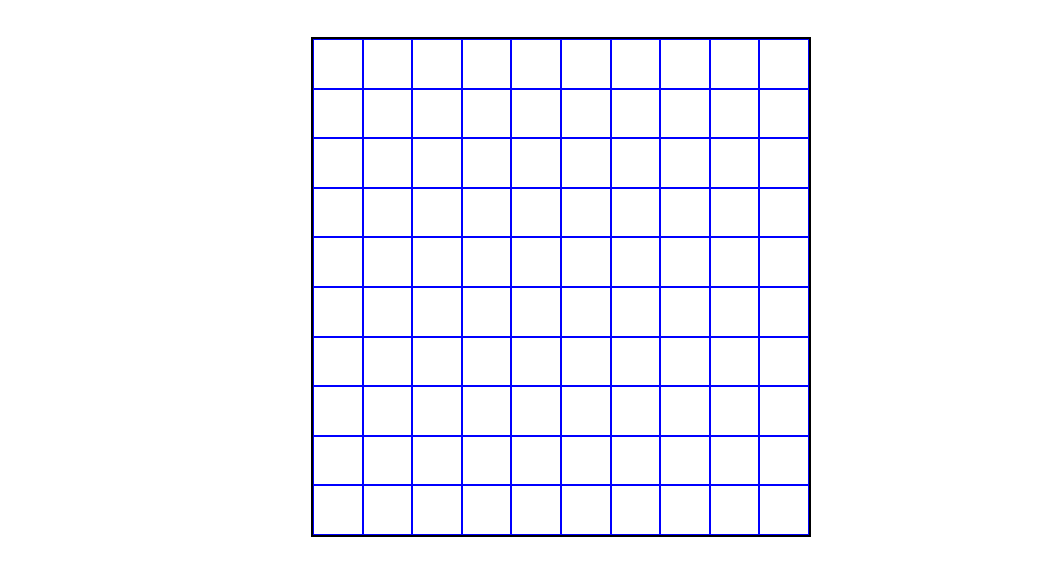
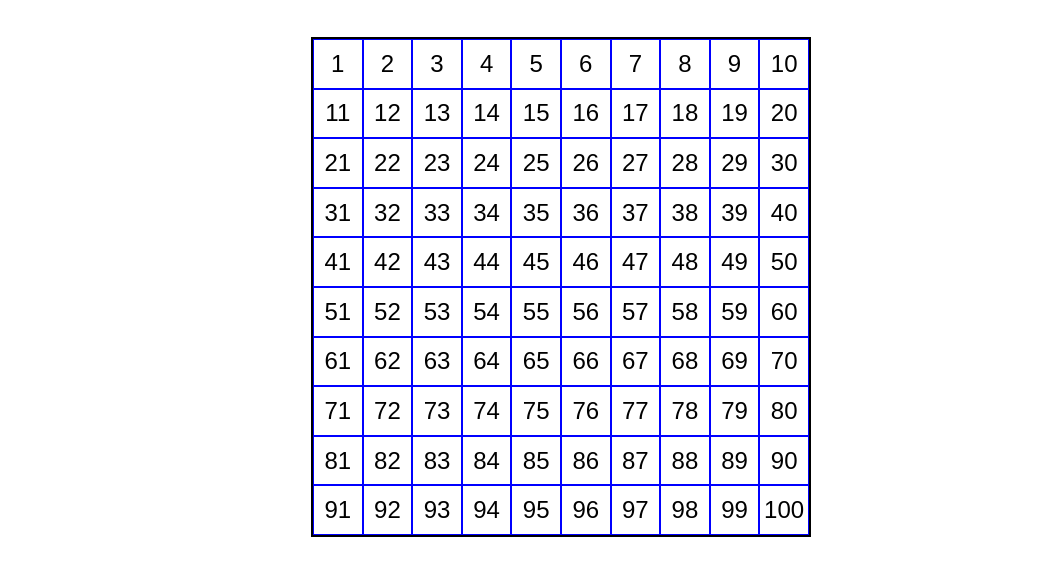
Before and after one commit to Claudio9616/js-campominato-grid, a plain HTML site: page index.html in a window 1280 px wide. Both pictures are taken after a click on the button "GIOCA". Shown: the part 134-710 px from the top of the page, without its empty margins (50-1111 px from the left). Drawn offline with nearby package versions, Linux system fonts and the light colour scheme; a web font is replaced by a local one.

Commit message:
add campo minato completed version 1.2

```diff
--- a/script.js
+++ b/script.js
@@ -1,19 +1,53 @@
+// 1 recupero gli elementi dal DOM
+// 2 creo delle variabili con per ottenere il numero di celle in questione
+// 3 creo la variabile che mi moltiplica i dati ottenuti dal punto 2
+// 4 creo una funziona per creare le celle
+// 4b creo l'elemento
+// 4c creo la sua classe (manipolata sul css)
+// 4d recupero, tramite il parametro content, il contatore del ciclo
+// per inserire l'indice del suddetto contatore
+// 4e recupero la funzione
+// 5 ascolto la lista degli eventi
+// 6 creo il contatore che a sua volta mi permettere di creare automaticamente
+// le celle
+// 6b importo la funzione di creazione cella con l'argomento per collegarmi
+// al punto 4c
+// 7 ovviamente creo all'interno del for un'altra lista degli eventi perchè mi
+// deve ripetere tot volte il toggle della classe clicca (manipolata su css)
+//    e stampo in console la cella cliccata
+// 8 stampo in pagina il numero cliccato dall'utente
+
+// 1
 const button = document.getElementById('pulsante')
 const grid = document.getElementById('grid')
+// 2
 const rows = 10
 const cols = 10
+// 3
 const totCells = rows * cols
-const createCells = () => {
+// 4
+const createCells = content => {
+    // 4b
     const cells = document.createElement('div')
+    // 4c
     cells.className = 'cells'
+    // 4d
+    cells.innerText = content
+    // 4e
     return cells
 }
+// 5
 button.addEventListener('click', function(){
+    // 6
     for (let i = 1; i <= totCells; i++){
-        const newCells = createCells()
+        // 6b
+        const newCells = createCells(i)
+        // 7
         newCells.addEventListener('click', () => {
            newCells.classList.toggle('clicca')
+           console.log(newCells)
         })
+        // 8
         grid.appendChild(newCells)
     }
 })
--- a/style.css
+++ b/style.css
@@ -16,16 +16,19 @@ img{
     flex-wrap: wrap;
     border: 2px solid black;
     margin-top: 40px;
-    align-content: flex-start;
 }
 #grid .cells{
     width: calc(100% / 10);
     height: calc(100% / 10);
     border: 1px solid blue;
     cursor: pointer;
+    display: flex;
+    justify-content: center;
+    align-items: center;
+    color: black;
+    font-size: 1.5rem;
 }
 .clicca{
     background-color: brown;
 
 }
-/* guarda minuto 1:28 */
```
